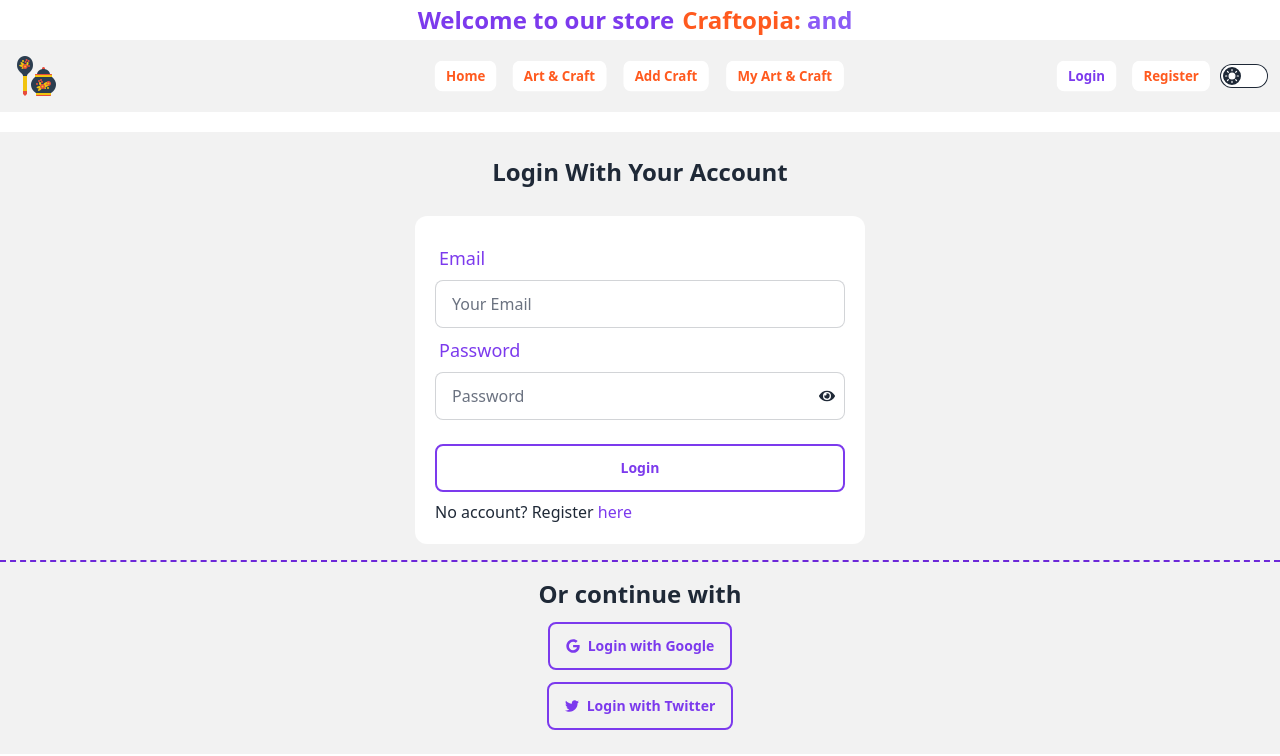
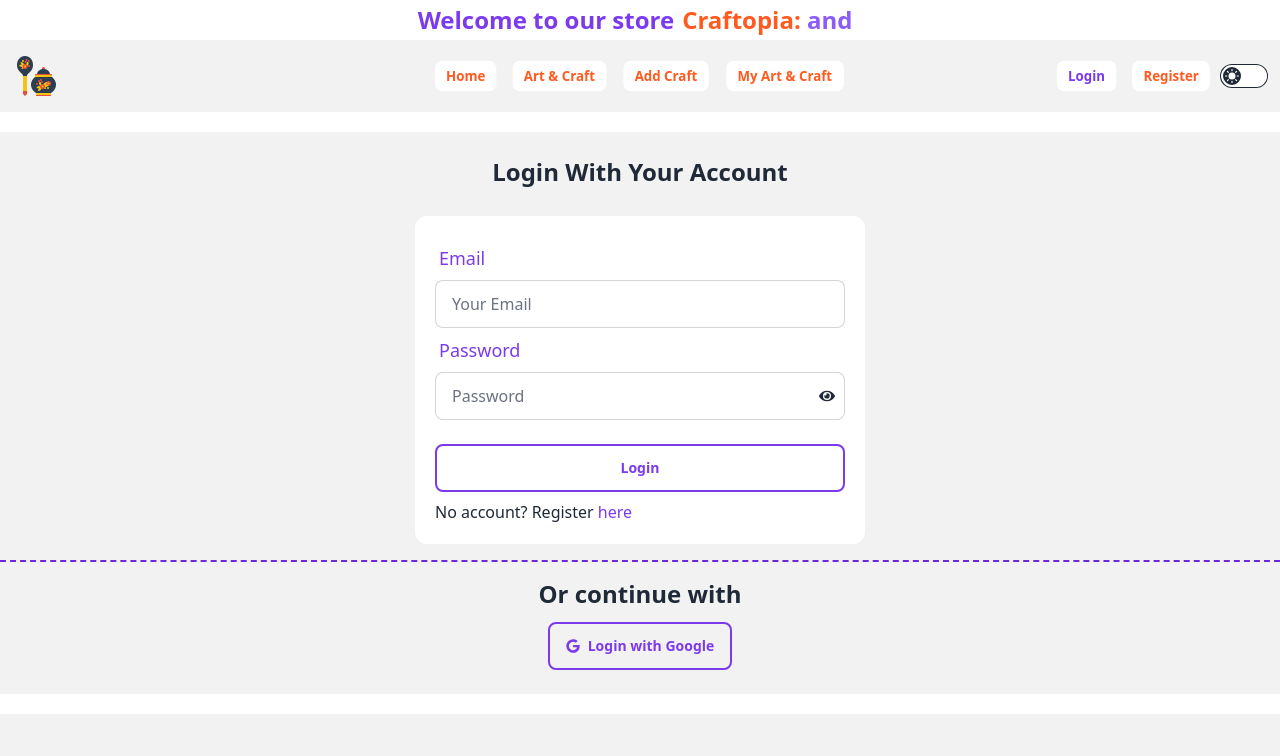
Before and after one commit to shahadathhs/craftopia-client, a React (Vite) app: page /login in a window 1280 px wide. Shown: the top 756 px of the page. Built offline with nearby package versions, Linux system fonts and the light colour scheme; no server answers.

Commit message:
removed twitter login

```diff
--- a/src/pages/Login.jsx
+++ b/src/pages/Login.jsx
@@ -151,7 +151,7 @@
             {/* Twitter Login */}
             {/* <br /> */}
             <button
-              className="btn btn-outline border-2 text-violet-600 hover:bg-orange-500 hover:border-0 hover:text-white"
+              className="btn btn-outline border-2 text-violet-600 hover:bg-orange-500 hover:border-0 hover:text-white hidden"
               onClick={() => handleDirectLogin(twitterLogin)}
             >
               <FaTwitter />Login with Twitter
```
